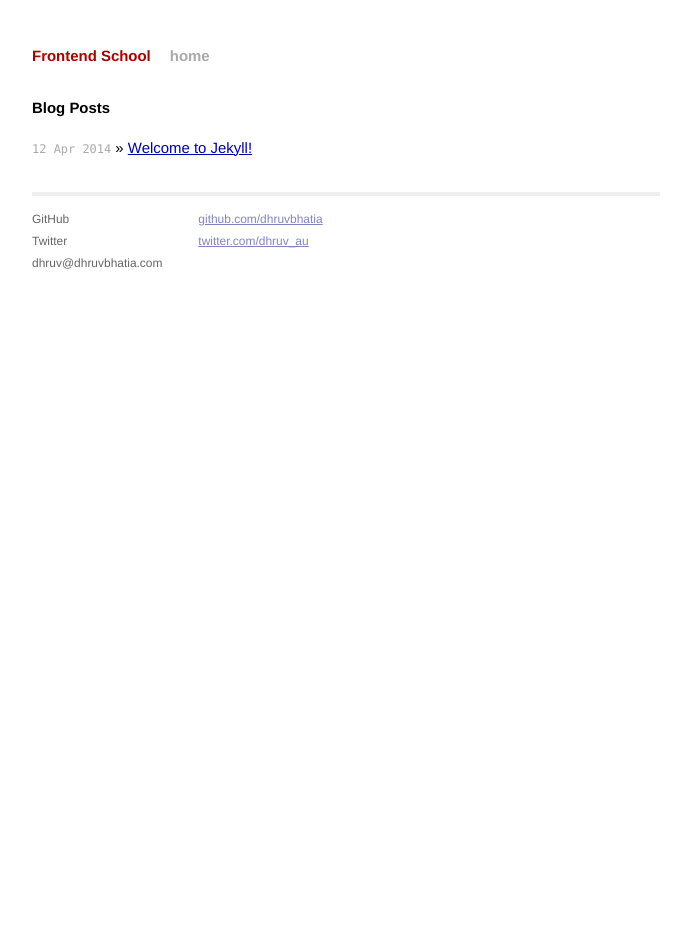
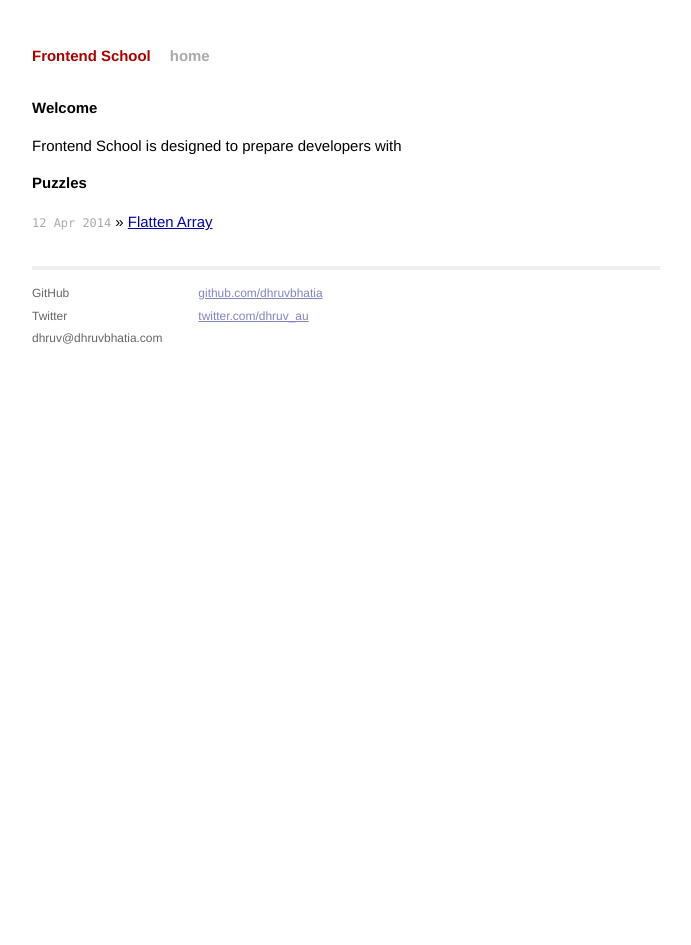
Before and after one commit to dhruvbhatia/frontend-school, a Jekyll site: the page built from index.html, in a window 1280 px wide. Shown: the whole page, without its empty margins (294-985 px from the left). Built offline with Jekyll 4.4.1, drawn with Linux system fonts in a browser that asks for light colours.

Commit message:
Added array_flatten post

```diff
--- a/_config.yml
+++ b/_config.yml
@@ -1,4 +1,4 @@
 name: Frontend School
 markdown: kramdown
 pygments: true
-baseurl: /frontend-school
+baseurl:
--- a/index.html
+++ b/index.html
@@ -1,13 +1,19 @@
 ---
 layout: default
-title: Your New Jekyll Site
+title: Frontend School - Home
 ---
 
 <div id="home">
-  <h1>Blog Posts</h1>
+  <h1>Welcome</h1>
+
+  <p>Frontend School is designed to prepare developers with </p>
+
+
+
+  <h1>Puzzles</h1>
   <ul class="posts">
-    {% for post in site.posts %}
-      <li><span>{{ post.date | date_to_string }}</span> &raquo; <a href="{{ site.baseurl }}{{ post.url }}">{{ post.title }}</a></li>
+    {% for puzzle in site.posts %}
+      <li><span>{{ puzzle.date | date_to_string }}</span> &raquo; <a href="{{ site.baseurl }}{{ puzzle.url }}">{{ puzzle.title }}</a></li>
     {% endfor %}
   </ul>
 </div>
```
Also changed, not shown: _layouts/puzzle.html (renamed from _layouts/post.html, +8 -0 lines), _posts/2014-04-12-flatten-array.markdown (added, +99 -0 lines), _posts/2014-04-12-welcome-to-jekyll.markdown (deleted, +0 -24 lines), 5 other files.
